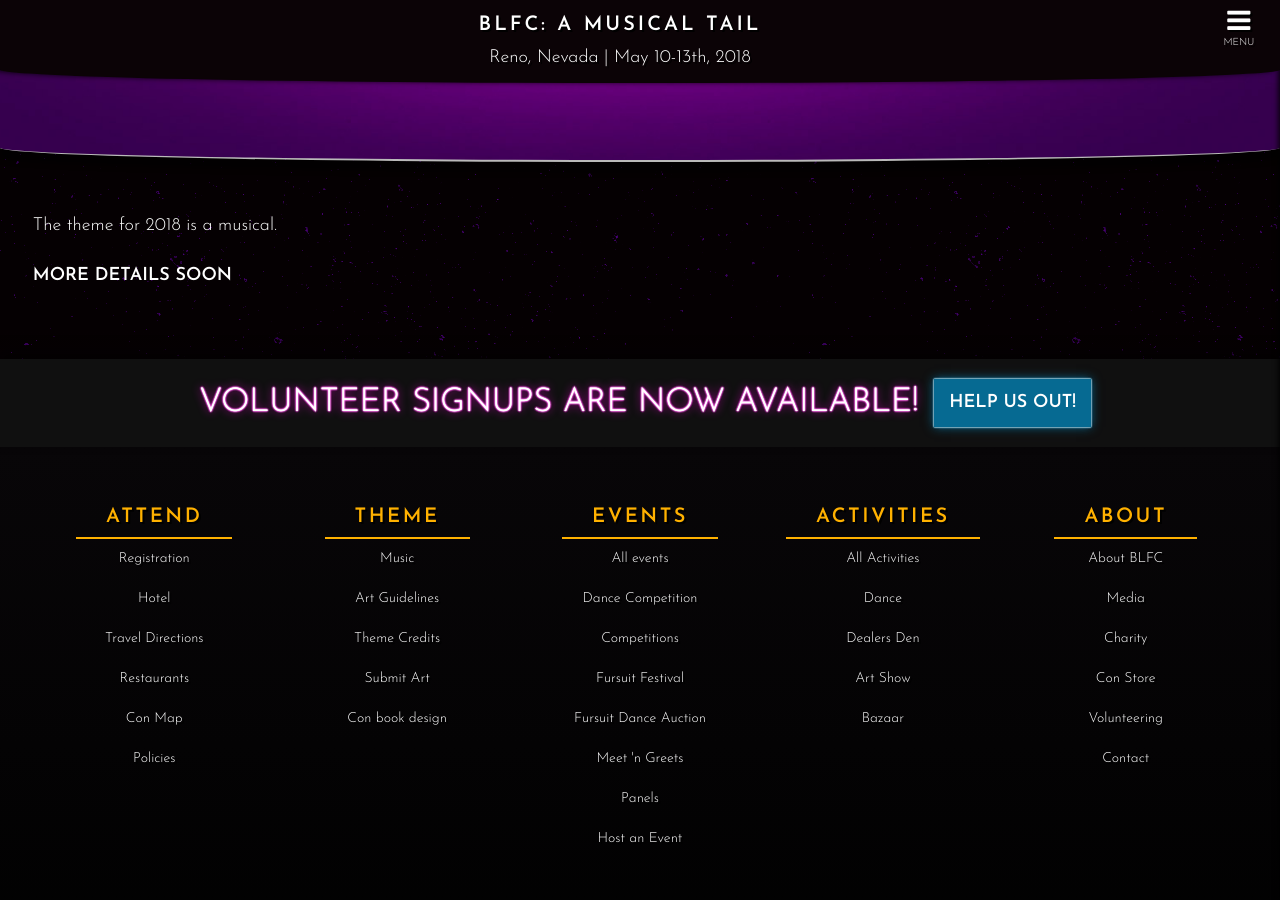
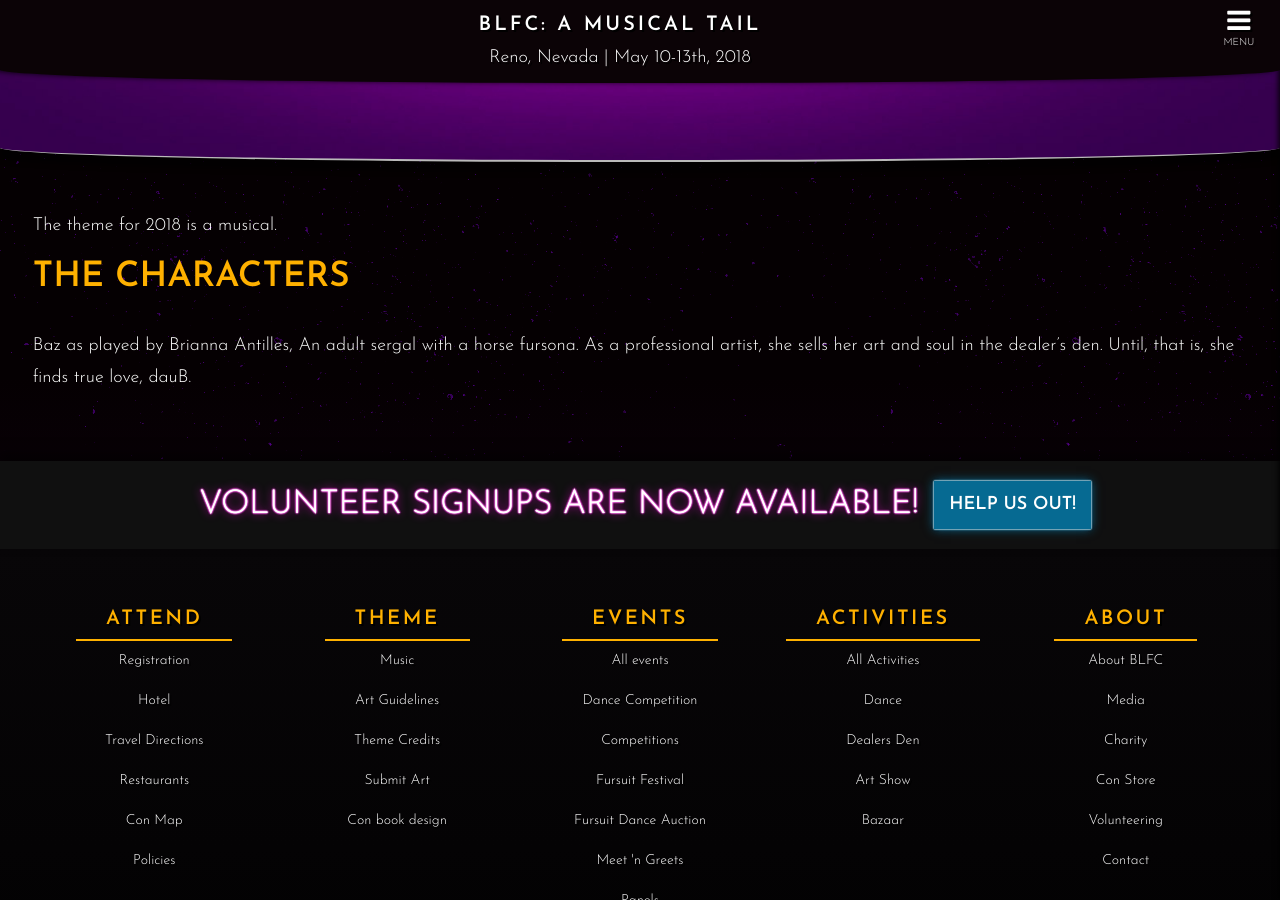
Before and after one commit to blfcweb/biggestlittlefc.github.io, a Jekyll site: the page built from theme/index.md, in a window 1280 px wide and 900 px high, scrolled down 300 px. Built offline with Jekyll 4.4.1, drawn with Linux system fonts in a browser that asks for light colours; our own code applies the rules of GitHub Pages for plain Markdown files.

Commit message:
add line about baz intro

```diff
--- a/theme/index.md
+++ b/theme/index.md
@@ -5,4 +5,7 @@ status: LIVE
 
 The theme for 2018 is a musical.
 
-**MORE DETAILS SOON**
+
+## The characters
+
+Baz as played by Brianna Antilles, An adult sergal with a horse fursona. As a professional artist, she sells her art and soul in the dealer’s den. Until, that is, she finds true love, dauB.
```
